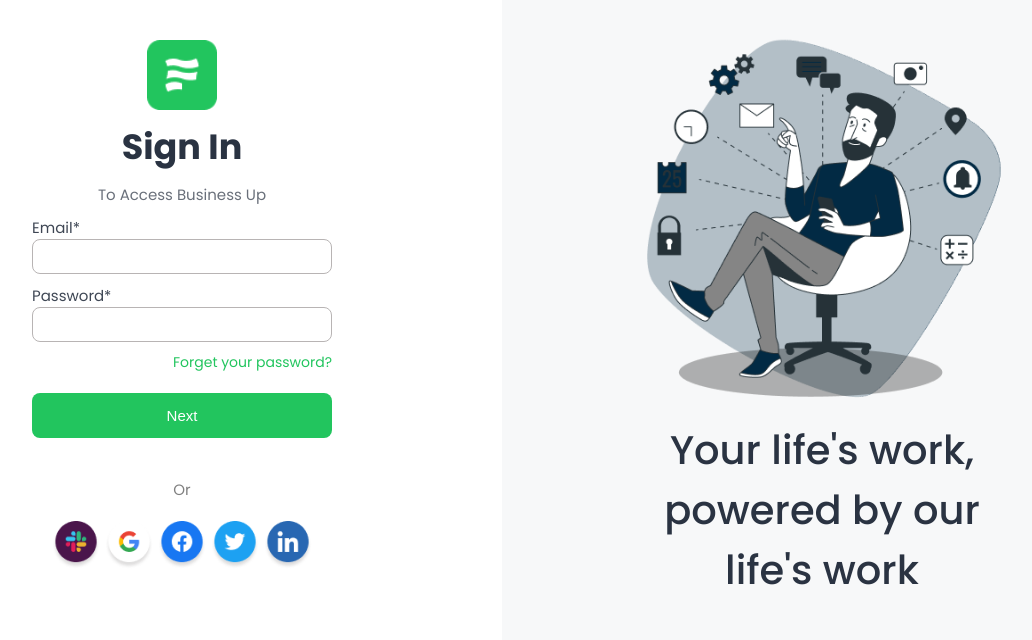
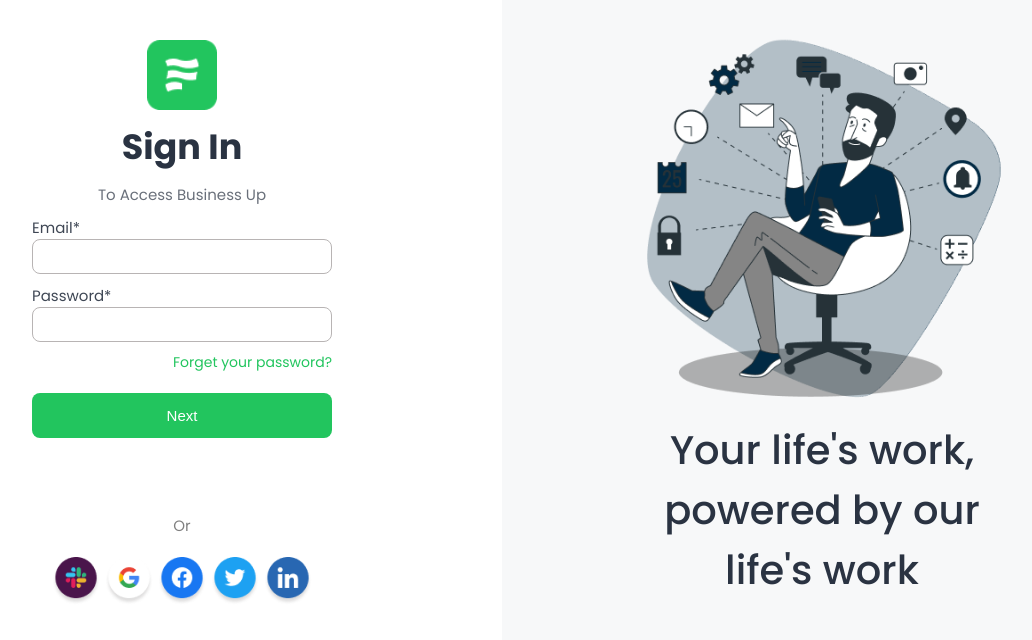
Before and after one commit to engessa85/dashwize, a React (Create React App) app: page / in a window 1280 px wide. Shown: the top 640 px of the page, without its empty margins (138-1170 px from the left). Built offline with nearby package versions, Linux system fonts and the light colour scheme.

Commit message:
adjust button padding

```diff
--- a/src/sass/pages/_signin.scss
+++ b/src/sass/pages/_signin.scss
@@ -52,7 +52,7 @@
           display: flex;
           flex-direction: column;
           align-items: center;
-          height: 35%;
+          height: 40%;
           width: 100%;
           gap: 1rem;
           margin-bottom: 1rem;
@@ -104,6 +104,7 @@
           border-radius: 8px;
           border: none;
           font-size: 1.5rem;
+          padding: 10px;
           &:hover {
             background-color: v.$button-primary-color;
             opacity: 0.7;
```
